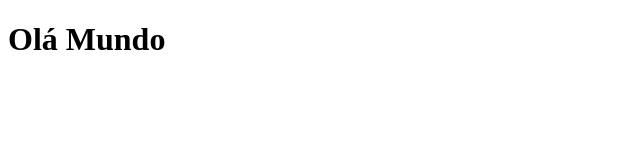
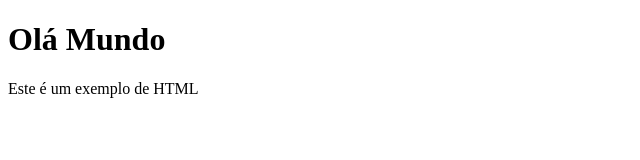
Before and after one commit to pedroantuness/exemplo-html-g, a plain HTML site: page index.html in a window 1280 px wide. Shown: the whole page, without its empty margins (0-640 px from the left). Drawn offline with Linux system fonts and the light colour scheme.

Commit message:
Pequeno ajuste

```diff
--- a/index.html
+++ b/index.html
@@ -10,6 +10,7 @@
     </head>
     <body>
         <h1>Olá Mundo</h1>
+        <p>Este é um exemplo de HTML</p>
     </body>
 
 </html>
```
